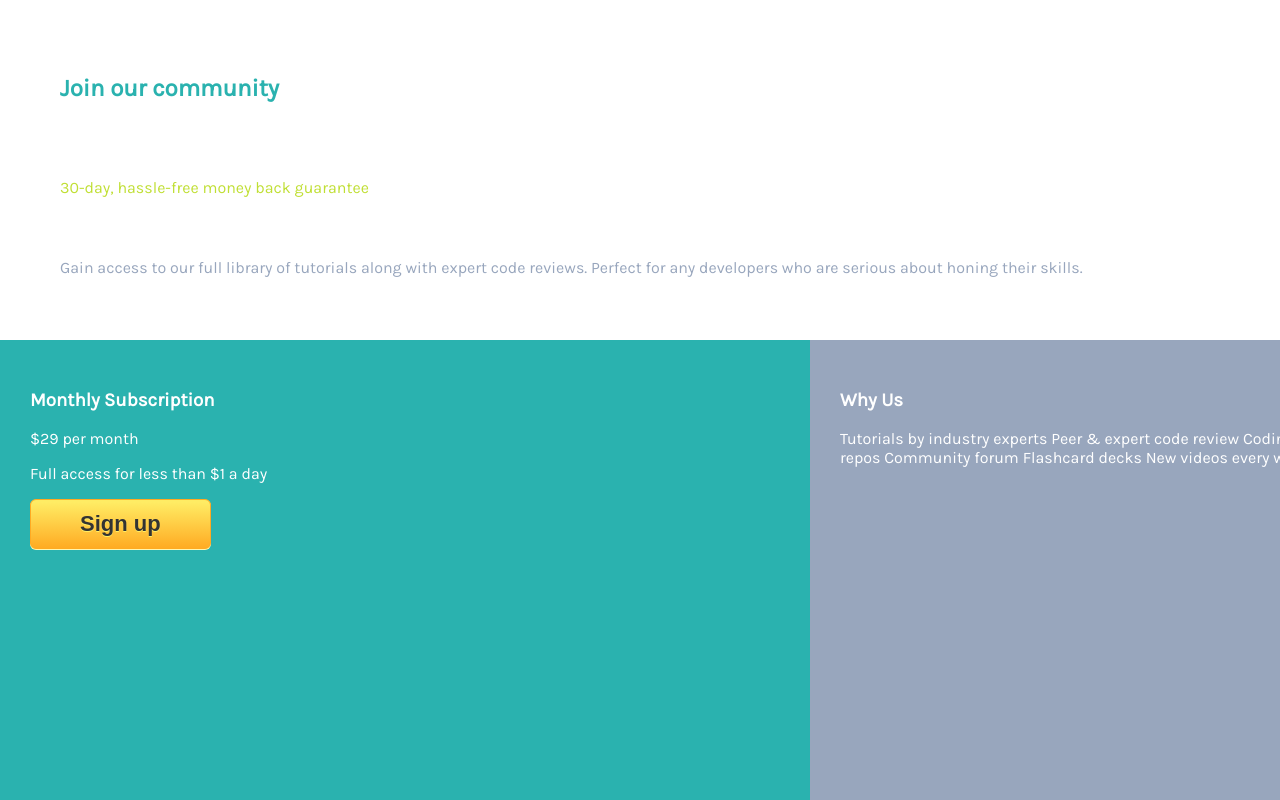
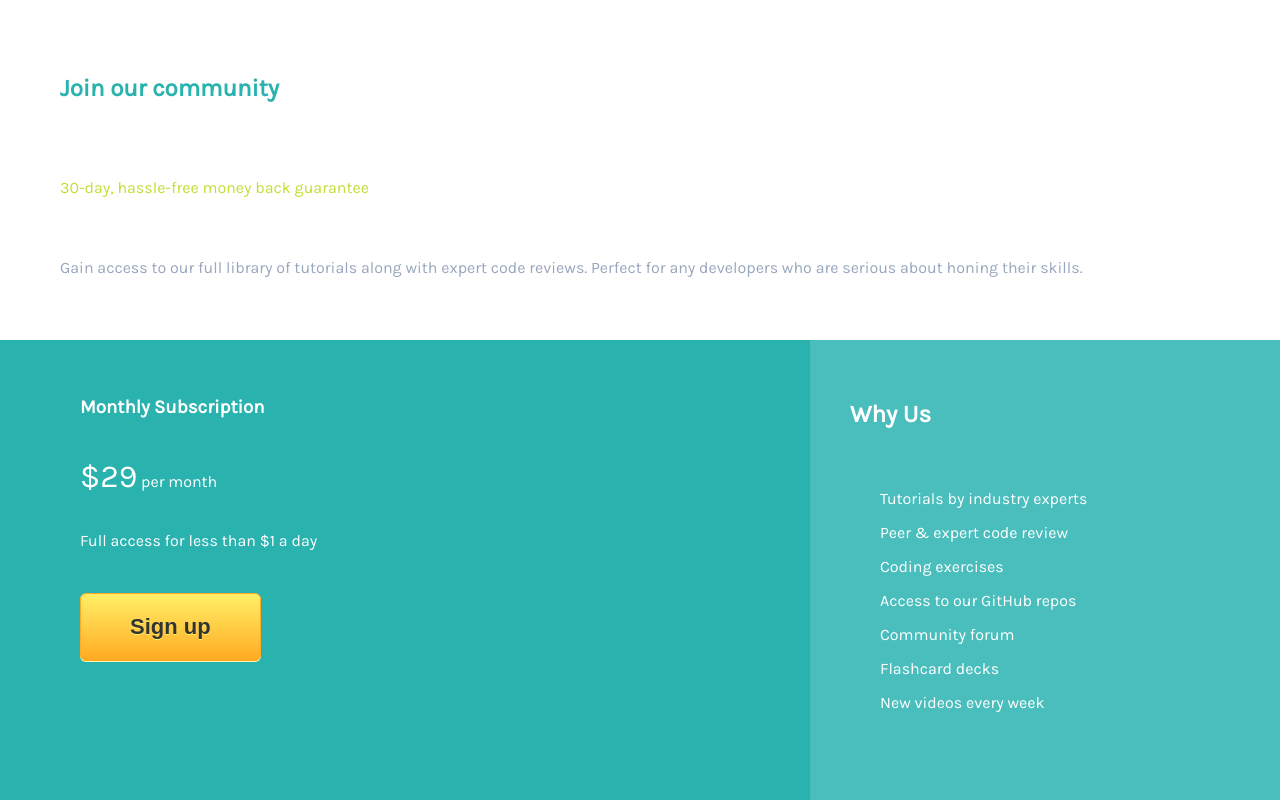
Before and after one commit to BelminMahic/AnIdiotsGuideInWebDevelopment_SinglePrice, a plain HTML site: page index.html in a window 1280 px wide. Shown: the top 800 px of the page. Drawn offline with Linux system fonts and the light colour scheme.

Commit message:
kompletiran izazov

```diff
--- a/css/style.css
+++ b/css/style.css
@@ -33,6 +33,13 @@ body{
     color:white;
 
 }
+.content-second{
+    line-height: 2;
+    margin-left: 50px;
+}
+.dollars{
+    font-size: 2rem;
+}
 .myButton {
 	box-shadow: 0px 1px 0px 0px #fff6af;
 	background:linear-gradient(to bottom, #ffec64 5%, #ffab23 100%);
@@ -47,7 +54,8 @@ body{
 	font-weight:bold;
 	padding:11px 49px;
 	text-decoration:none;
-	text-shadow:0px 1px 0px #ffee66;
+    text-shadow:0px 1px 0px #ffee66;
+    margin-top:20px;
 }
 .myButton:hover {
 	background:linear-gradient(to bottom, #ffab23 5%, #ffec64 100%);
@@ -65,6 +73,17 @@ body{
     height:400px;
     left:810px;
     bottom:0px;
-    background-color: hsl(218, 22%, 67%);
+    background-color: rgb(74,190,189);
 
 }
+.third-part h2{
+    padding:10px;
+}
+.offers{
+    display: inline-block;
+    list-style-type: none;
+}
+.offers li{
+    margin-top:15px;
+
+}
--- a/index.html
+++ b/index.html
@@ -35,15 +35,17 @@
 </div>
 <div class="third-part">
   <div class="content-third">
-  <h3>Why Us</h3>
+  <h2>Why Us</h2>
 
-  <p class="offers">Tutorials by industry experts
-  Peer &amp; expert code review
-  Coding exercises
-  Access to our GitHub repos
-  Community forum
-  Flashcard decks
-  New videos every week</p>
+  <ul class="offers">
+  <li>Tutorials by industry experts</li>
+  <li>Peer &amp; expert code review</li>
+  <li>Coding exercises</li>
+  <li>Access to our GitHub repos</li>
+  <li>Community forum</li>
+  <li>Flashcard decks</li>
+  <li>New videos every week</li>
+</ul>
 </div>
 </div>
 
```
